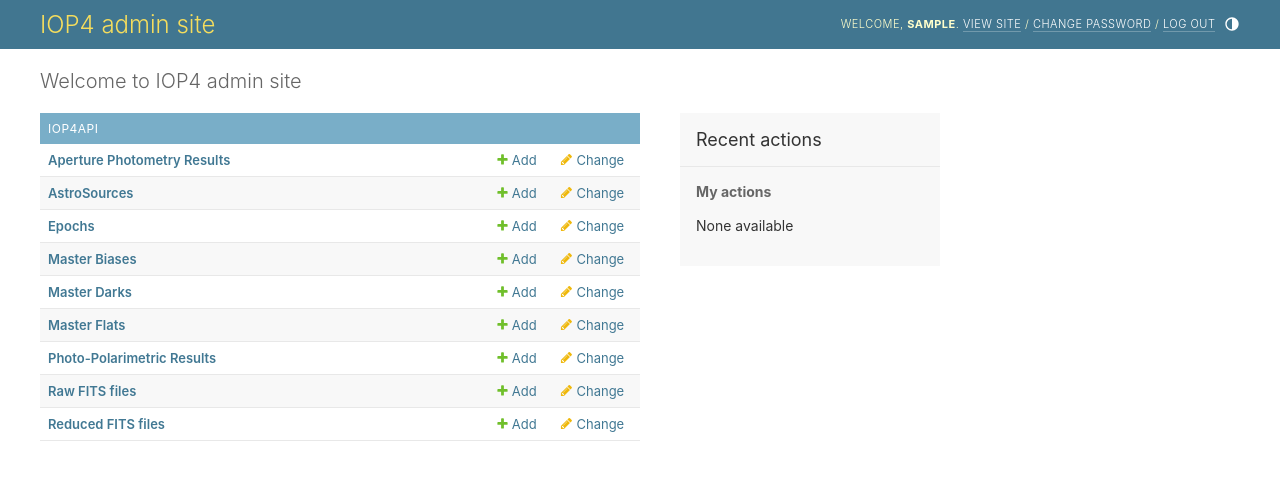
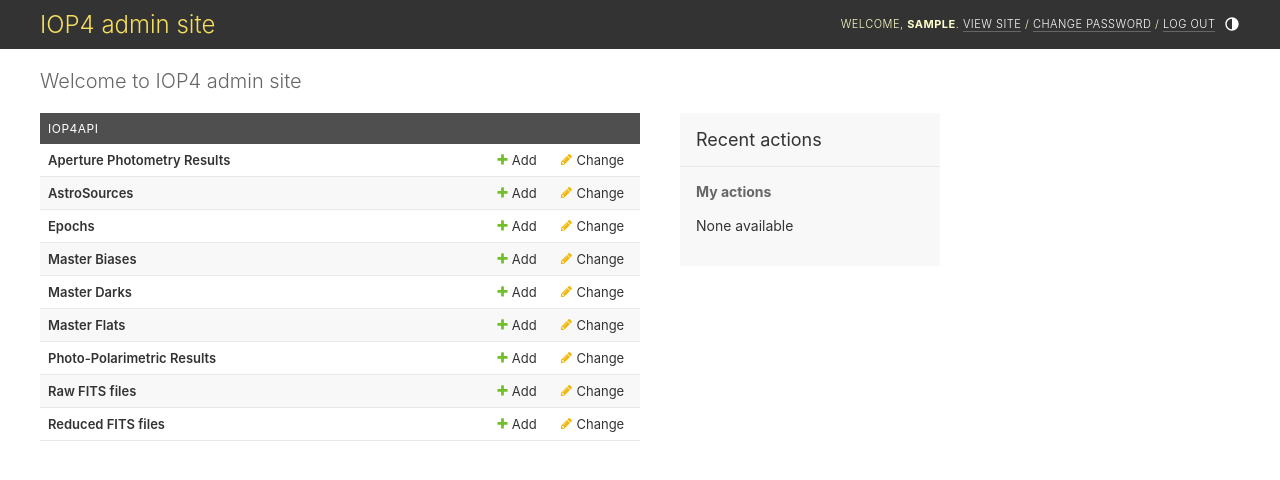
Before and after one commit to juanep97/iop4, a Django app: page /iop4/admin/ in a window 1280 px wide. Shown: the top 480 px of the page. Run offline with Django 4.2, Linux system fonts and the light colour scheme; the visitor is signed in with stand-in values (Sample User, id 1); data comes from the database, SQL or seed files in the repository; data that the repository does not hold is empty; parts of the project's set-up code (start-up, migrations or seed data) failed here and were passed over.

Commit message:
customize iop4admin style, add debug warnings

```diff
--- /dev/null
+++ b/iop4admin/templates/admin/base.html
@@ -0,0 +1,7 @@
+{% extends "admin/base.html" %}
+
+{% if site_title == "IOP4 admin" %}
+    {% block extrastyle %}{{ block.super }}
+        {% include 'iop4admin/base.custom.css' %}
+    {% endblock %}
+{% endif %}
--- /dev/null
+++ b/iop4admin/templates/admin/base_site.html
@@ -0,0 +1,8 @@
+{% extends "admin/base_site.html" %}
+
+{% if site_title == "IOP4 admin" %}
+    {% block branding %}
+        {{ block.super }}
+        {% if debug %} <span style="color: red;">DEBUG*</span>{% endif %}
+    {% endblock %}
+{% endif %}
--- /dev/null
+++ b/iop4admin/templates/iop4admin/base.custom.css
@@ -0,0 +1,8 @@
+<style>
+    :root {
+    --primary: #4f4f4f;
+    --secondary: #333;
+    --link-fg: #333;
+    --link-selected-fg: #4f4f4f;
+    }
+</style>
--- a/iop4admin/templates/iop4admin/singleobj.html
+++ b/iop4admin/templates/iop4admin/singleobj.html
@@ -1,4 +1,4 @@
-{% extends "iop4admin/base_site.html" %}
+{% extends "admin/base_site.html" %}
 
 {% load i18n admin_urls %}
 
--- a/iop4api/templates/iop4api/about.html
+++ b/iop4api/templates/iop4api/about.html
@@ -16,6 +16,12 @@
     <p class="styled-box">
         This site is currently running IOP4 <i>{{ git_branch }} @ <a href="https://github.com/juanep97/iop4/commit/{{ git_commit_hash }}">{{ git_describe }}</a> </i>.
     </p>
+
+    {% if debug %}
+        <p class="styled-box">
+            It appears that you are running this site in the <span style="color: red;">DEBUG</span> server.
+        </p>
+    {% endif %}
 </div>
 <div class="footer">
     <p>Created by Juan Escudero Pedrosa for the VHEGA@IAA-CSIC group.</p>
--- a/iop4api/templates/iop4api/index.html
+++ b/iop4api/templates/iop4api/index.html
@@ -41,6 +41,9 @@
             <div id="site-header">
                 <h1><a href="https://vhega.iaa.es/iop4">IOP4</a></h1>
                 <h2><a href="https://vhega.iaa.es/">VHEGA@IAA-CSIC</a></h2>
+                {% if debug %}
+                    <span style="color: red;">DEBUG*</span>
+                {% endif %}
             </div>
 
             <q-tabs v-model="C1selectedTab" class="tab-navigator" id="site-nav" inline-label outside-arrows >
--- a/iop4site/iop4site/settings.py
+++ b/iop4site/iop4site/settings.py
@@ -26,6 +26,7 @@ SECRET_KEY = "django-insecure-t2%lj1okdbr#lvo37p**sw(#hoo$kd)n*jx=%r-%v33g&_!f2c
 
 # SECURITY WARNING: don't run with debug turned on in production!
 DEBUG = True
+INTERNAL_IPS = ["127.0.0.1"] ## when DEBUG=True, this enables the debug variable in templates
 
 ALLOWED_HOSTS = []
 
```
Also changed, not shown: iop4admin/templates/iop4admin/base_site.html (deleted, +0 -9 lines).
